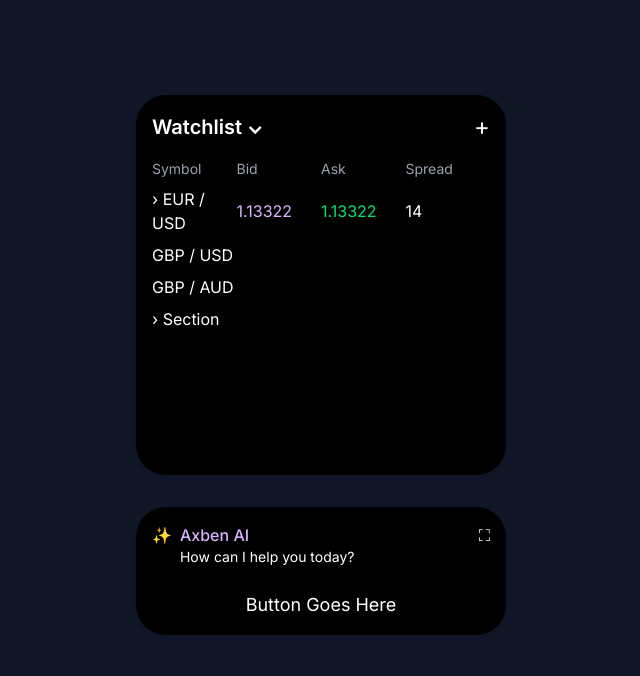
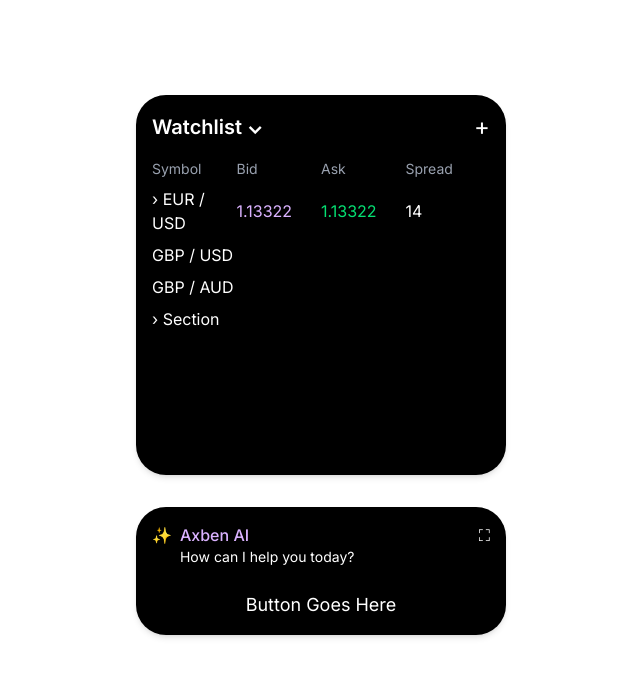
Before and after one commit to osaosula/axben-ui, a Next.js app: page / in a window 1280 px wide. Shown: the top 676 px of the page, without its empty margins (319-959 px from the left). Built offline with nearby package versions, Linux system fonts and the light colour scheme.

Commit message:
Changed background colour to white

```diff
--- a/app/page.js
+++ b/app/page.js
@@ -3,7 +3,7 @@ import Widget from "./_components/Widget";
 
 export default function Home() {
   return (
-    <main className=" flex items-center justify-center min-h-screen bg-gray-900">
+    <main className=" flex items-center justify-center min-h-screen bg-[#FFFFFF]">
       <div className="w-[370px] h-[642px] flex flex-col space-y-4">
         <Watchlist />
         <Widget />
```
